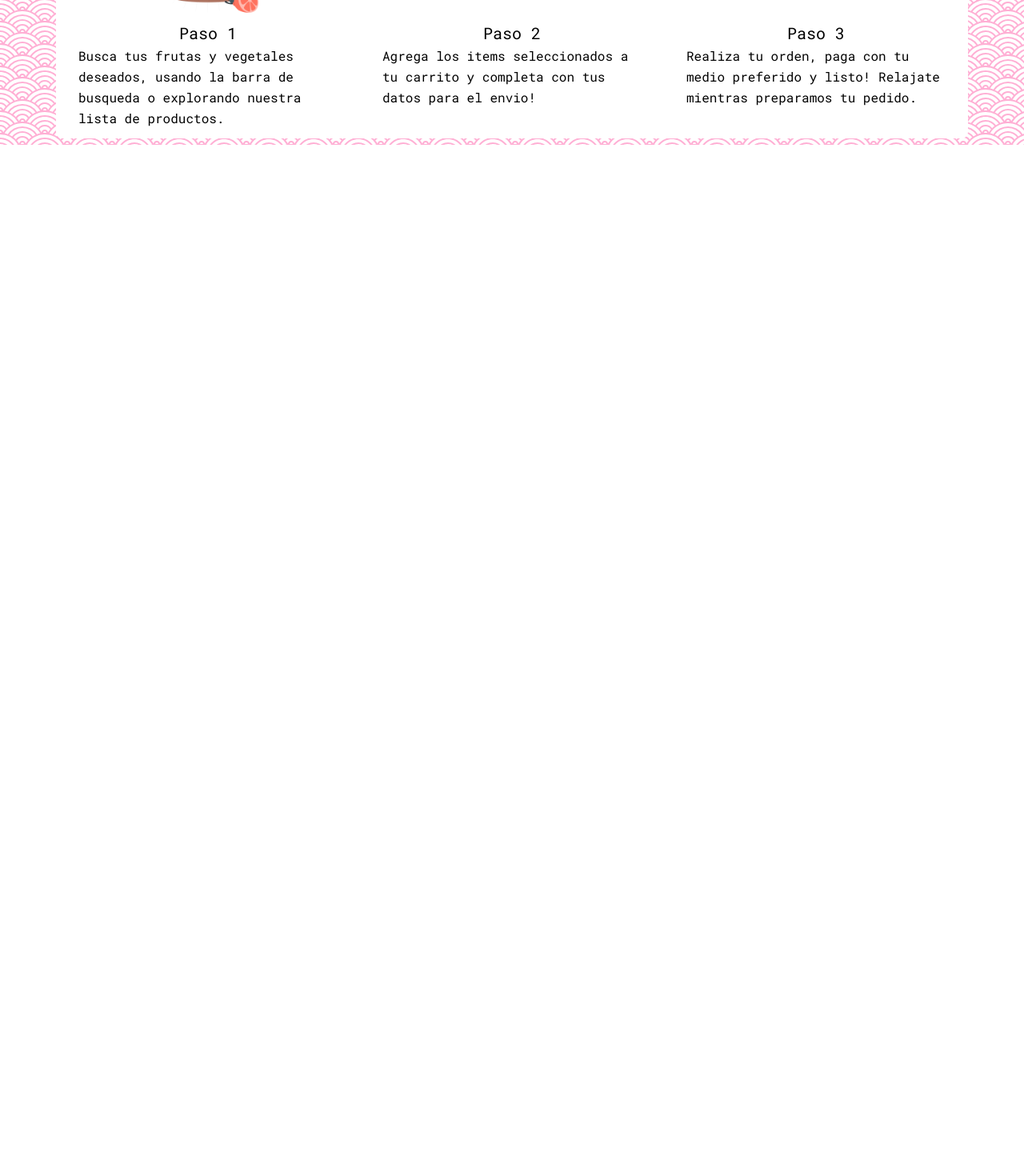
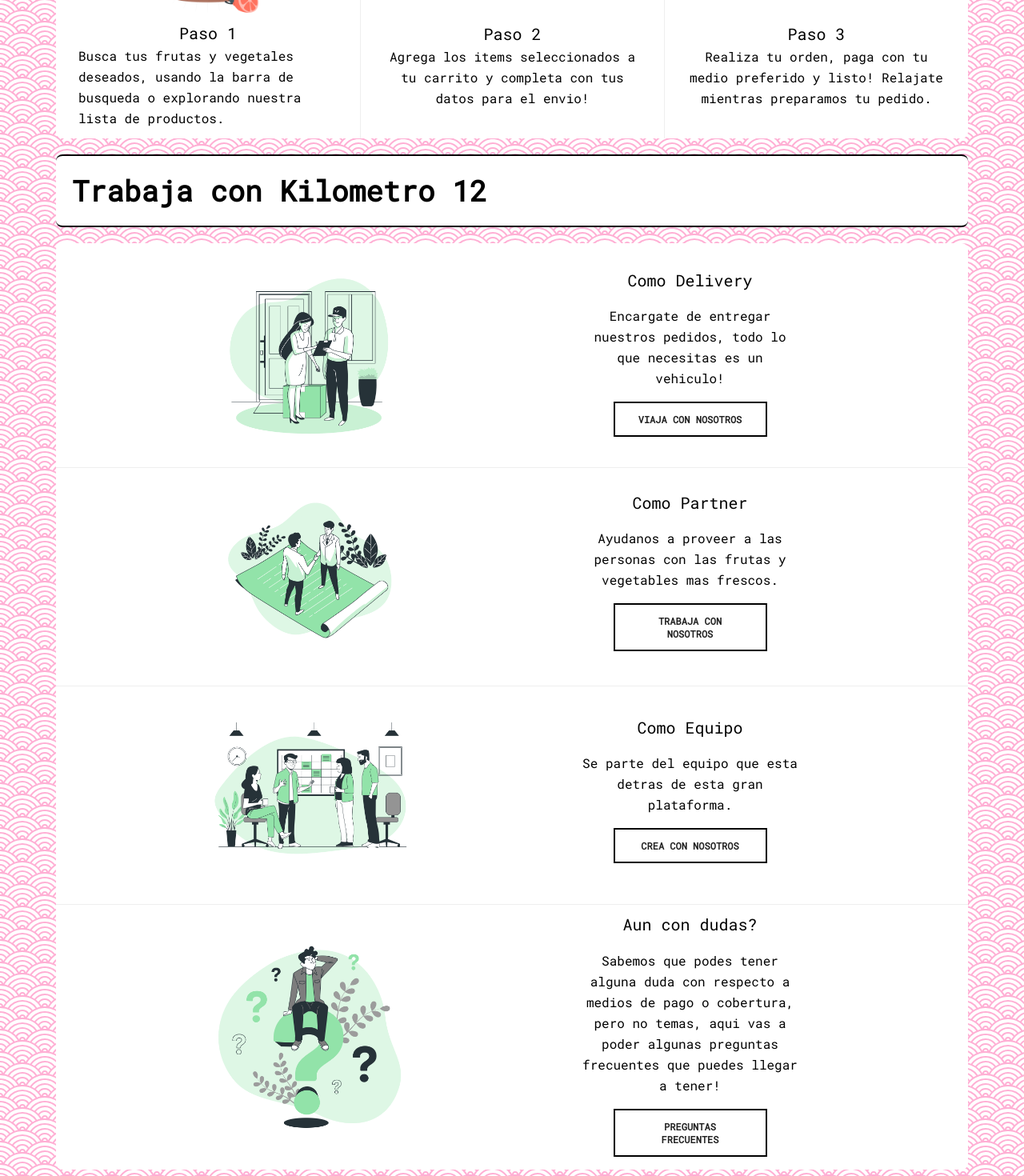
Before and after one commit to kmdz12/market, a React (Vite) app in the folder client/: page / in a window 1280 px wide. Shown: the part 1304-2774 px from the top of the page at 80% size. Before the commit the page ends 1485 px from the top, so only its background shows below. Built offline with nearby package versions, Linux system fonts and the light colour scheme.

Commit message:
feature: center text on sm break, add work with us panel, add faq panel, adjust in general for sm and md breakpoints

```diff
--- a/client/src/pages/Landing/Landing.page.jsx
+++ b/client/src/pages/Landing/Landing.page.jsx
@@ -1,5 +1,5 @@
 import React from 'react';
-import { Typography } from '@material-tailwind/react';
+import { Typography, Button } from '@material-tailwind/react';
 import NavBarComponent from '../../components/NavBar/navbar.component';
 import './Landing.style.css';
 
@@ -11,7 +11,6 @@
         <>
             <NavBarComponent />
             <div className="h-[53rem]">
-
                 <div className="h-full w-full bg-cover bg-no-repeat intro bg-center flex justify-center items-center">
                     <div className="select-none">
                         <Typography variant="h1" color="white" className="tracking-wide drop-shadow-[0_1.5px_1.5px_rgba(0,0,0,1)]">Kilometro 12</Typography>
@@ -22,27 +21,76 @@
 
             <div className="md:container md:mx-auto m-2 flex my-5 bg-white rounded-lg border-y-2 border-black">
                 <div className="p-5">
-                        <Typography variant="h2" color="black">Como Funciona?</Typography>
+                    <Typography variant="h2" color="black" className="sm:text-center">Como Funciona?</Typography>
                 </div>
             </div>
 
-                <div className="md:container md:mx-auto m-2 flex flex-col bg-white rounded-lg sm:flex-row">
+            <div className="md:container md:mx-auto m-2 flex flex-col sm:flex-row bg-white rounded-lg divide-y md:divide-x">
                 <div className="mx-auto px-7 py-3 flex flex-col items-center md:w-1/3">
                     <img src="./images/fruit-basket.png" alt="Fruit basket" className="h-80 w-auto md:h-52" />
                     <Typography variant="lead">Paso 1</Typography>
-                        <Typography variant="paragraph">Busca tus frutas y vegetales deseados, usando la barra de busqueda o explorando nuestra lista de productos.</Typography>
+                    <Typography variant="paragraph" className="text-center md:text-left">Busca tus frutas y vegetales deseados, usando la barra de busqueda o explorando nuestra lista de productos.</Typography>
                 </div>
 
                 <div className="mx-auto px-7 py-3 flex flex-col items-center md:w-1/3">
                     <img src="./images/cart.png" alt="Fruit basket" className="h-80 w-auto md:h-52" />
                     <Typography variant="lead">Paso 2</Typography>
-                        <Typography variant="paragraph">Agrega los items seleccionados a tu carrito y completa con tus datos para el envio!</Typography>
+                    <Typography variant="paragraph" className="text-center">Agrega los items seleccionados a tu carrito y completa con tus datos para el envio!</Typography>
                 </div>
 
                 <div className="mx-auto px-7 py-3 flex flex-col items-center md:w-1/3">
                     <img src="./images/delivery.png" alt="Fruit basket" className="h-80 w-auto md:h-52" />
                     <Typography variant="lead">Paso 3</Typography>
-                        <Typography variant="paragraph">Realiza tu orden, paga con tu medio preferido y listo! Relajate mientras preparamos tu pedido.</Typography>
+                    <Typography variant="paragraph" className="text-center">Realiza tu orden, paga con tu medio preferido y listo! Relajate mientras preparamos tu pedido.</Typography>
+                </div>
+            </div>
+
+            <div className="md:container md:mx-auto m-2 flex my-5 bg-white rounded-lg border-y-2 border-black">
+                <div className="p-5">
+                    <Typography variant="h2" color="black" className="text-center md:text-left">Trabaja con Kilometro 12</Typography>
+                </div>
+            </div>
+
+            <div className="md:container md:mx-auto m-2 flex flex-col bg-white rounded-lg divide-y">
+                <div className="my-2 md:container md:mx-auto flex flex-col md:flex-row items-center md:justify-evenly">
+                    <img src="./images/takeaway.png" alt="Takeaway" className="h-80 w-auto md:w-64 md:h-64" />
+                    <div className="flex flex-col items-center mx-4 basis-1/4">
+                        <Typography variant="lead" className="m-2 text-center">Como Delivery</Typography>
+                        <Typography variant="paragraph" className="m-2 text-center">Encargate de entregar nuestros pedidos, todo lo que necesitas es un vehiculo!</Typography>
+                        <Button variant="outlined" size="md" className="w-48 rounded-none border-2 border-black m-2">
+                            <span>Viaja con Nosotros</span>
+                        </Button>
+                    </div>
+                </div>
+                <div className="my-2 md:container md:mx-auto flex flex-col md:flex-row items-center md:justify-evenly">
+                    <img src="./images/partner.png" alt="Takeaway" className="h-80 w-auto md:w-64 md:h-64" />
+                    <div className="flex flex-col items-center mx-4 basis-1/4">
+                        <Typography variant="lead" className="m-2 text-center">Como Partner</Typography>
+                        <Typography variant="paragraph" className="m-2 text-center">Ayudanos a proveer a las personas con las frutas y vegetables mas frescos.</Typography>
+                        <Button variant="outlined" size="md" className="w-48 rounded-none border-2 border-black m-2">
+                            <span>Trabaja con Nosotros</span>
+                        </Button>
+                    </div>
+                </div>
+                <div className="my-2 md:container md:mx-auto flex flex-col md:flex-row items-center md:justify-evenly">
+                    <img src="./images/meeting.png" alt="Takeaway" className="h-80 w-auto md:w-64 md:h-64" />
+                    <div className="flex flex-col items-center mx-4 basis-1/4">
+                        <Typography variant="lead" className="m-2 text-center">Como Equipo</Typography>
+                        <Typography variant="paragraph" className="m-2 text-center">Se parte del equipo que esta detras de esta gran plataforma.</Typography>
+                        <Button variant="outlined" size="md" className="w-48 rounded-none border-2 border-black m-2">
+                            <span>Crea con Nosotros</span>
+                        </Button>
+                    </div>
+                </div>
+                <div className="my-2 md:container md:mx-auto flex flex-col md:flex-row items-center md:justify-evenly">
+                    <img src="./images/questions.png" alt="Takeaway" className="h-80 w-auto md:w-64 md:h-64" />
+                    <div className="flex flex-col items-center mx-4 basis-1/4">
+                        <Typography variant="lead" className="m-2 text-center">Aun con dudas?</Typography>
+                        <Typography variant="paragraph" className="m-2 text-center">Sabemos que podes tener alguna duda con respecto a medios de pago o cobertura, pero no temas, aqui vas a poder algunas preguntas frecuentes que puedes llegar a tener!</Typography>
+                        <Button variant="outlined" size="md" className="w-48 rounded-none border-2 border-black m-2">
+                            <span>Preguntas Frecuentes</span>
+                        </Button>
+                    </div>
                 </div>
             </div>
         </>
```
Lines whose indentation alone changed are shown as unchanged.
